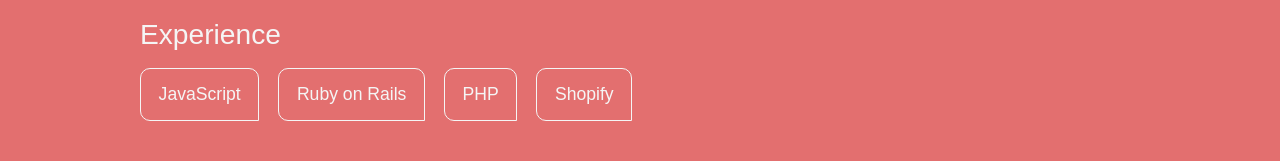
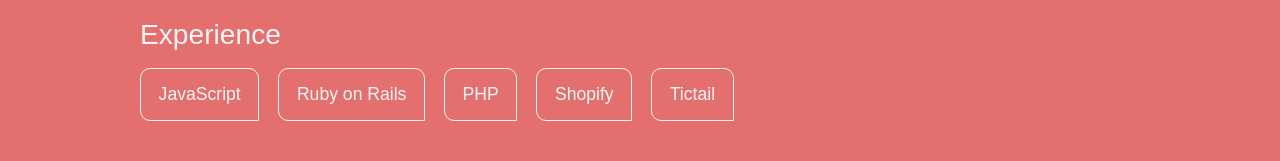
Before and after one commit to msgunnarsson/portfolio, a plain HTML site: page index.html in a window 1280 px wide. Shown: the part 456-617 px from the top of the page. Drawn offline with Linux system fonts and the light colour scheme.

Commit message:
Added Tictail to experience

```diff
--- a/index.html
+++ b/index.html
@@ -37,6 +37,7 @@
 			<li>Ruby on Rails</li>
 			<li>PHP</li>
 			<li>Shopify</li>
+			<li>Tictail</li>
 		</ul>
 		<h2>Projects</h2>
 		<ul class="link-list">
```
